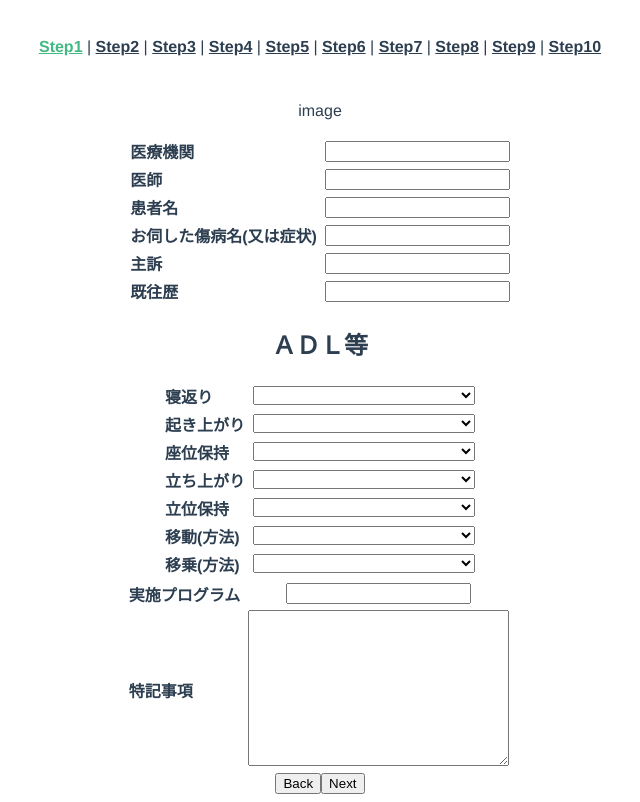
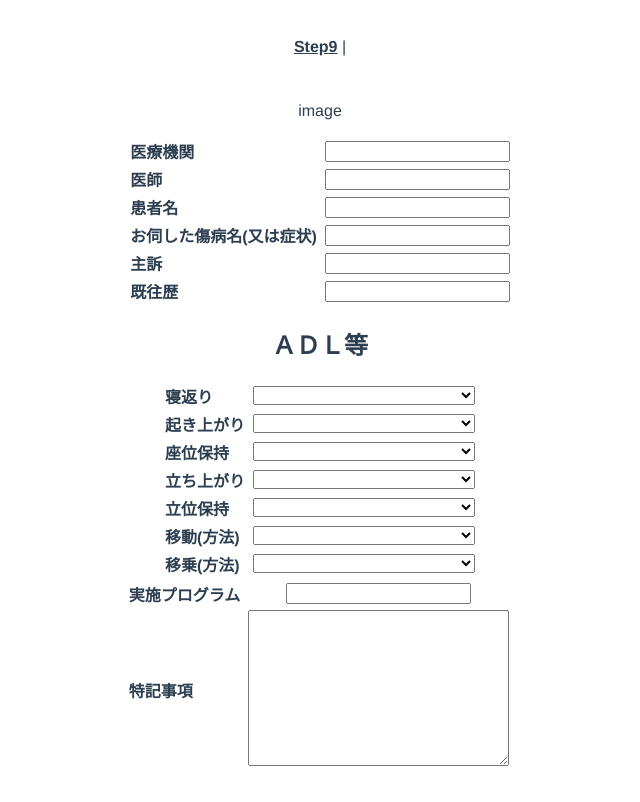
Before and after one commit to yukisa2010/kikuna, a Vue app: page / in a window 1280 px wide. Shown: the whole page, without its empty margins (320-960 px from the left). Built offline with nearby package versions, Linux system fonts and the light colour scheme.

Commit message:
hided menu except Step9

```diff
--- a/src/App.vue
+++ b/src/App.vue
@@ -1,20 +1,20 @@
 <template>
   <div id="app">
     <div id="nav">
-      <router-link to="/">Step1</router-link> |
+      <!-- <router-link to="/">Step1</router-link> |
       <router-link to="/Step2">Step2</router-link> |
       <router-link to="/Step3">Step3</router-link> |
       <router-link to="/Step4">Step4</router-link> |
       <router-link to="/Step5">Step5</router-link> |
       <router-link to="/Step6">Step6</router-link> |
       <router-link to="/Step7">Step7</router-link> |
-      <router-link to="/Step8">Step8</router-link> |
+      <router-link to="/Step8">Step8</router-link> | -->
       <router-link to="/Step9">Step9</router-link> |
-      <router-link to="/Step10">Step10</router-link>
+      <!-- <router-link to="/Step10">Step10</router-link> -->
     </div>
     <router-view/>
-    <button>Back</button>
-    <button>Next</button>
+    <!-- <button>Back</button>
+    <button>Next</button> -->
   </div>
 </template>
 
```
